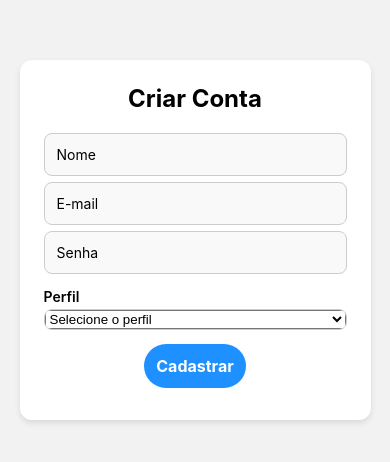
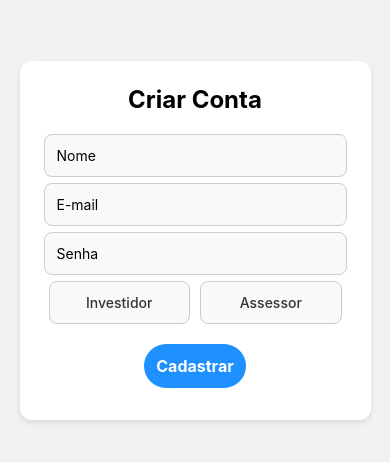
Before and after one commit to dwe-corp/dwe-app-mobile-react, a React Native app: screen /Register in a window 390 px wide. Shown: the part 182-644 px from the top of the page. Built offline with nearby package versions, Linux system fonts and the light colour scheme.

Commit message:
Add: Melhorias de experiência do usuário

```diff
--- a/src/screens/RegisterScreen.tsx
+++ b/src/screens/RegisterScreen.tsx
@@ -1,8 +1,7 @@
 import React, { useState } from 'react';
-import { View, Text, TextInput, StyleSheet, Platform } from 'react-native';
+import { View, Text, TextInput, StyleSheet, TouchableOpacity } from 'react-native';
 import CustomButton from '../components/CustomButton';
 import { registerUser } from '../services/authService';
-import { Picker } from '@react-native-picker/picker';
 
 export default function RegisterScreen({ navigation }) {
   const [nome, setNome] = useState('');
@@ -66,22 +65,31 @@ export default function RegisterScreen({ navigation }) {
           onChangeText={setSenha}
         />
 
-        <Text style={styles.label}>Perfil</Text>
-        <View
-          style={[
-            styles.pickerWrapper,
-            errors.perfil && styles.inputError
-          ]}
-        >
-          <Picker
-            selectedValue={perfil}
-            onValueChange={(itemValue) => setPerfil(itemValue)}
-            style={Platform.OS === 'ios' ? styles.pickerIOS : undefined}
+
+        <View style={styles.perfilContainer}>
+          <TouchableOpacity
+            style={[
+              styles.perfilButton,
+              perfil === 'INVESTIDOR' && styles.perfilButtonSelected
+            ]}
+            onPress={() => setPerfil('INVESTIDOR')}
           >
-            <Picker.Item label="Selecione o perfil" value="" enabled={false} />
-            <Picker.Item label="Investidor" value="INVESTIDOR" />
-            <Picker.Item label="Assessor" value="ASSESSOR" />
-          </Picker>
+            <Text style={perfil === 'INVESTIDOR' ? styles.perfilTextSelected : styles.perfilText}>
+              Investidor
+            </Text>
+          </TouchableOpacity>
+
+          <TouchableOpacity
+            style={[
+              styles.perfilButton,
+              perfil === 'ASSESSOR' && styles.perfilButtonSelected
+            ]}
+            onPress={() => setPerfil('ASSESSOR')}
+          >
+            <Text style={perfil === 'ASSESSOR' ? styles.perfilTextSelected : styles.perfilText}>
+              Assessor
+            </Text>
+          </TouchableOpacity>
         </View>
 
         {Object.values(errors).length > 0 && (
@@ -127,19 +135,35 @@ const styles = StyleSheet.create({
   },
   label: {
     marginTop: 8,
-    marginBottom: 4,
+    marginBottom: 6,
     fontWeight: '600',
   },
-  pickerWrapper: {
+  perfilContainer: {
+    flexDirection: 'row',
+    justifyContent: 'space-between',
+    marginBottom: 12,
+  },
+  perfilButton: {
+    flex: 1,
     borderWidth: 1,
     borderColor: '#ccc',
     borderRadius: 8,
-    marginBottom: 6,
-    overflow: 'hidden',
+    paddingVertical: 12,
+    marginHorizontal: 5,
     backgroundColor: '#f9f9f9',
+    alignItems: 'center',
   },
-  pickerIOS: {
-    height: 120,
+  perfilButtonSelected: {
+    backgroundColor: '#007AFF',
+    borderColor: '#007AFF',
+  },
+  perfilText: {
+    color: '#333',
+    fontWeight: '500',
+  },
+  perfilTextSelected: {
+    color: '#fff',
+    fontWeight: '600',
   },
   errorGroupBox: {
     backgroundColor: '#ffe6e6',
```
